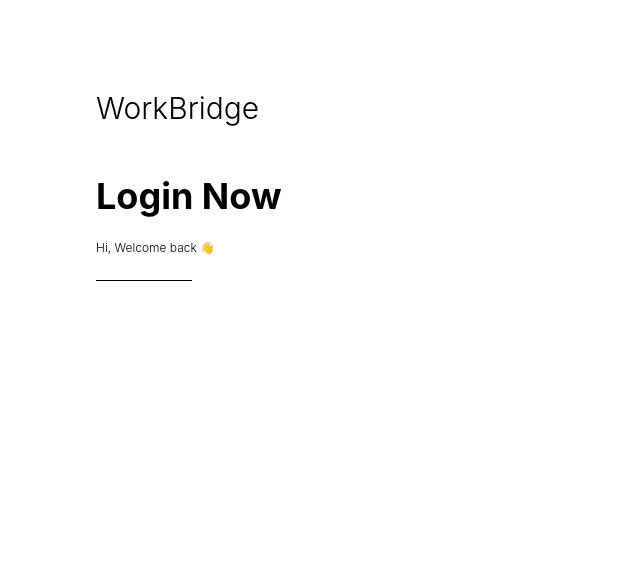
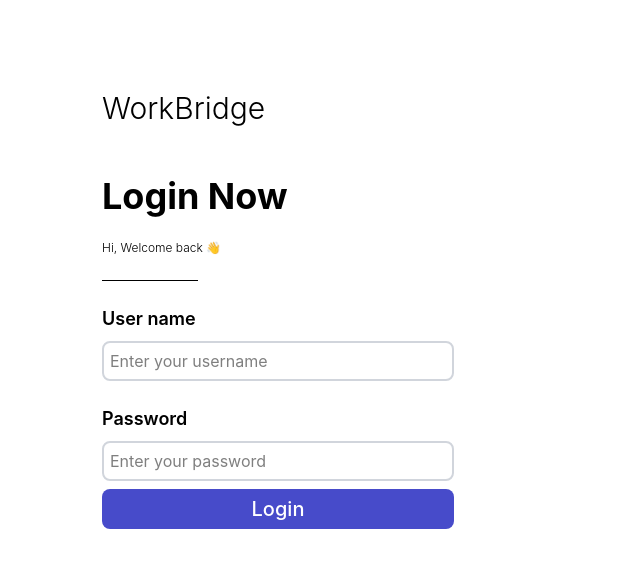
Before and after one commit to zaidk99/workbrigde, a React (Vite) app in the folder frontend/: page /login in a window 1280 px wide. Shown: the top 568 px of the page, without its empty margins (0-640 px from the left). Built offline with nearby package versions, Linux system fonts and the light colour scheme.

Commit message:
add:login auth ui to backend

```diff
--- a/frontend/src/features/auth/pages/LoginPage.tsx
+++ b/frontend/src/features/auth/pages/LoginPage.tsx
@@ -3,7 +3,7 @@ import React from "react";
 const LoginPage = () => {
   return (
     <div className="min-h-screen mt-16 px-24 pb-24 grid grid-cols-1 lg:grid-cols-2 font-family-[inter] ">
-        <div className="flex flex-col gap-6">
+      <div className="flex flex-col gap-6 pl-1.5">
         <div className="h-22 flex items-center">
           <h1 className="text-3xl font-light">WorkBridge</h1>
         </div>
@@ -13,11 +13,20 @@ const LoginPage = () => {
         <div className="">
           <p className="font-light text-xs">Hi, Welcome back 👋 </p>
         </div>
-             <hr className="bg-gray-600 w-24"/>
+        <hr className="bg-gray-600 w-24" />
+        <form className="flex flex-col gap-6">
+          <div className="flex flex-col gap-2">
+            <label htmlFor="username" className="text-lg font-semibold">User name</label>
+            <input type="text" id="username" placeholder="Enter your username" className="w-88 h-10 rounded-lg p-1.5 border-2 border-gray-300"/>
+          </div>
+          <div className="flex flex-col gap-2" >
+            <label htmlFor="password" className="text-lg font-semibold">Password</label>
+            <input type="password" id="password" placeholder="Enter your password" className="w-88 h-10 rounded-lg p-1.5 border-2 border-gray-300"/>
+            <button className="text-xl font-medium w-88 h-10 text-white bg-[#474BCA] rounded-lg hover:bg-blue-600">Login</button>
+          </div>
+        </form>
+      </div>
 
-        </div>
-        <div className="sm:hidden">
-        </div>
     </div>
   );
 };
```
Lines whose indentation alone changed are shown as unchanged.
